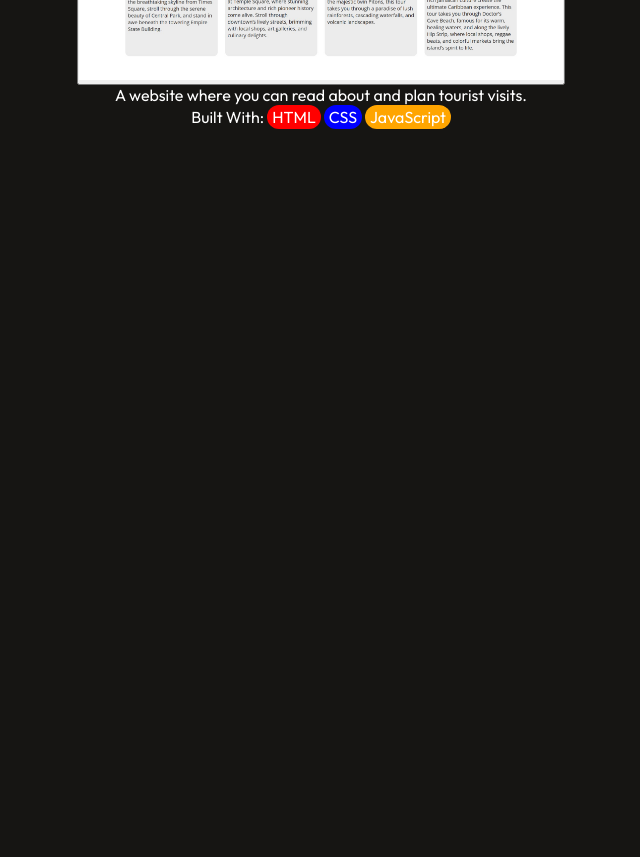
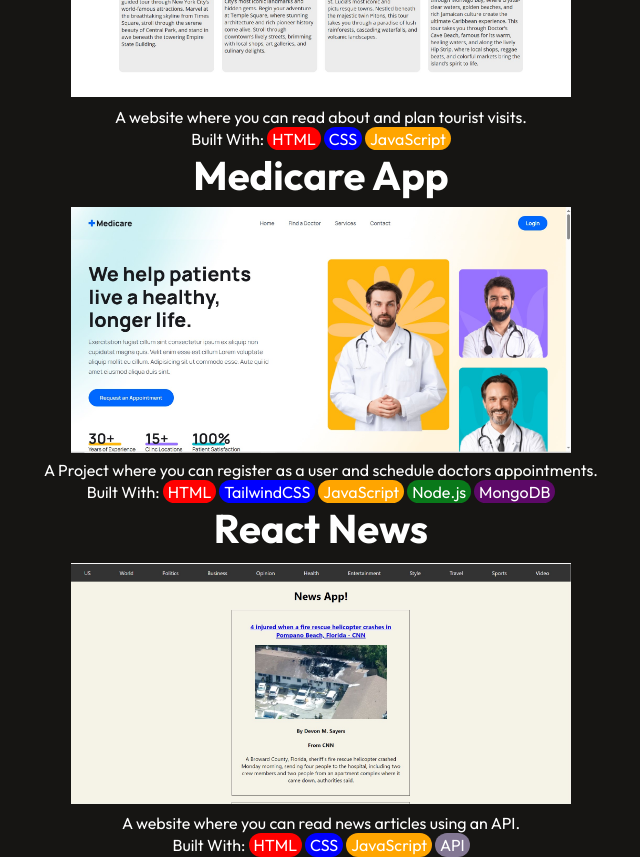
Before and after one commit to MacSmitty8/portfolio-2, a React (Vite) app: page / in a window 1280 px wide. Shown: the part 2100-2957 px from the top of the page, without its empty margins (319-959 px from the left). Before the commit the page ends 2229 px from the top, so only its background shows below. Built offline with nearby package versions, Linux system fonts and the light colour scheme.

Commit message:
Added new project descriptions, images, and technologies used. Also more CSS adjustments.

```diff
--- a/src/Components/Projects/Projects.css
+++ b/src/Components/Projects/Projects.css
@@ -23,12 +23,22 @@
 }
 
 .project-image-button {
-    max-height: 300px;
+    height: 260px;
+    /* or min-height: 300px if you want flexibility */
+    border: none;
+    background: none;
+    padding: 0;
+    cursor: pointer;
+    width: 100%;
+    display: flex;
+    align-items: center;
+    justify-content: center;
 }
 
 .project-image-button img {
     max-height: 276px;
-    max-width: 484px;
+    max-width: 500px;
+    object-fit: contain;
 }
 
 .project-title {
@@ -60,8 +70,8 @@
     font-size: 16px;
 }
 
-.css-banner{
-     padding-top: .10rem;
+.css-banner {
+    padding-top: .10rem;
     padding-bottom: .10rem;
     padding-left: .3rem;
     padding-right: .3rem;
@@ -71,8 +81,8 @@
     font-size: 16px;
 }
 
-.javascript-banner{
-     padding-top: .10rem;
+.javascript-banner {
+    padding-top: .10rem;
     padding-bottom: .10rem;
     padding-left: .3rem;
     padding-right: .3rem;
@@ -81,3 +91,36 @@
     display: inline-block;
     font-size: 16px;
 }
+
+.node-banner {
+    padding-top: .10rem;
+    padding-bottom: .10rem;
+    padding-left: .3rem;
+    padding-right: .3rem;
+    border-radius: 50px;
+    background-color: rgb(9, 121, 26);
+    display: inline-block;
+    font-size: 16px;
+}
+
+.mongo-banner {
+    padding-top: .10rem;
+    padding-bottom: .10rem;
+    padding-left: .3rem;
+    padding-right: .3rem;
+    border-radius: 50px;
+    background-color: rgb(93, 9, 104);
+    display: inline-block;
+    font-size: 16px;
+}
+
+.api-banner {
+    padding-top: .10rem;
+    padding-bottom: .10rem;
+    padding-left: .3rem;
+    padding-right: .3rem;
+    border-radius: 50px;
+    background-color: rgb(131, 119, 147);
+    display: inline-block;
+    font-size: 16px;
+}
--- a/src/Components/Projects/Projects.jsx
+++ b/src/Components/Projects/Projects.jsx
@@ -1,26 +1,52 @@
 import React from 'react'
 import './Projects.css'
 import city_sights from '../../assets/Images/City-Sights-Photo.jpg'
+import medicare from '../../assets/Images/Medicare.jpg'
+import react_news from '../../assets/Images/React-News.jpg'
 
 const Projects = () => {
     return (
         <div className='projects'>
             <div className="projects-header">
-                <h1>Featured Projects</h1>
+                <h1>Featured Personal Projects</h1>
             </div>
             <div className="projects-box">
                 <div className="project-card">
-                <h2 className='project-title'>City Sights</h2>
-                    <button className='project-image-button'>
-                        <img src={city_sights} alt='' />
-                    </button>
+                    <h2 className='project-title'>City Sights</h2>
+                    <a href="https://github.com/MacSmitty8/city-sights" target="_blank" rel="noopener noreferrer">
+                        <button className='project-image-button'>
+                            <img src={city_sights} alt='' />
+                        </button>
+                    </a>
                     <p className='project-description'>A website where you can read about and plan tourist visits.</p>
                     <div className='tech-used'>
                         <p>Built With: <span className='html-banner'>HTML</span> <span className='css-banner'>CSS</span> <span className='javascript-banner'>JavaScript</span></p>
                     </div>
                 </div>
-                <div className="project-card"></div>
-                <div className="project-card"></div>
+                <div className="project-card">
+                    <h2 className='project-title'>Medicare App</h2>
+                    <a href="https://github.com/MacSmitty8/MERN-Medicare-Booking" target="_blank" rel="noopener noreferrer">
+                        <button className='project-image-button'>
+                            <img src={medicare} alt='' />
+                        </button>
+                    </a>
+                    <p className='project-description'>A Project where you can register as a user and schedule doctors appointments.</p>
+                    <div className='tech-used'>
+                        <p>Built With: <span className='html-banner'>HTML</span> <span className='css-banner'>TailwindCSS</span> <span className='javascript-banner'>JavaScript</span> <span className='node-banner'>Node.js</span> <span className='mongo-banner'>MongoDB</span></p>
+                    </div>
+                </div>
+                <div className="project-card">
+                    <h2 className='project-title'>React News</h2>
+                    <a href="https://github.com/MacSmitty8/react-news" target="_blank" rel="noopener noreferrer">
+                        <button className='project-image-button'>
+                            <img src={react_news} alt='' />
+                        </button>
+                    </a>
+                    <p className='project-description'>A website where you can read news articles using an API.</p>
+                    <div className='tech-used'>
+                        <p>Built With: <span className='html-banner'>HTML</span> <span className='css-banner'>CSS</span> <span className='javascript-banner'>JavaScript</span> <span className='api-banner'>API</span></p>
+                    </div>
+                </div>
 
             </div>
 
```
Also changed, not shown: src/assets/Images/React-News.jpg (added).
